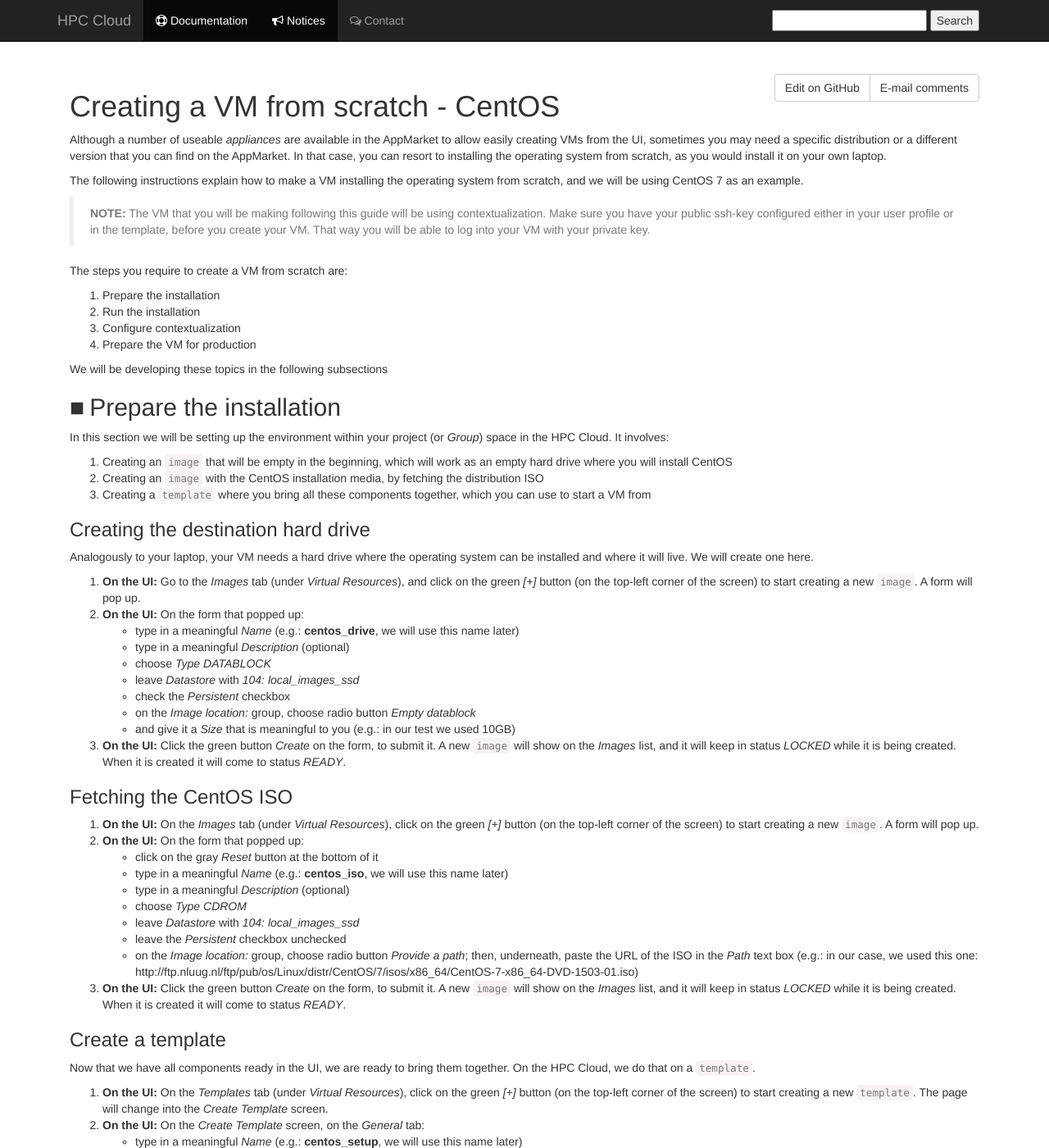
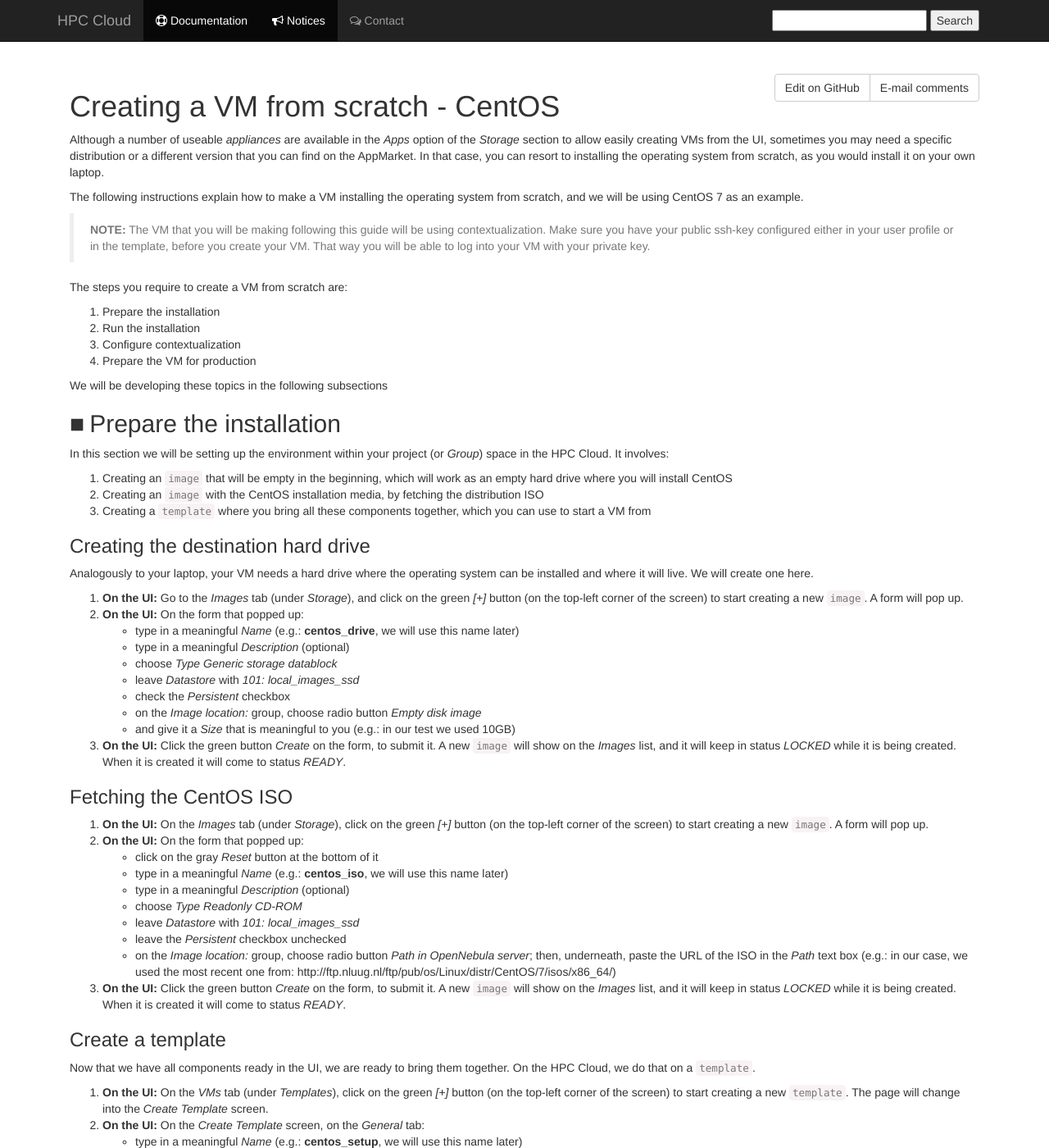
Before and after one commit to sara-nl/clouddocs, a Jekyll site: the page built from vm-scratch-centos.markdown, in a window 1280 px wide and 1400 px high. Shown: the whole window at 82% size. Built offline with Jekyll 4.4.1, drawn with Linux system fonts in a browser that asks for light colours; nearby versions of some CDN libraries; our own code applies the rules of GitHub Pages for plain Markdown files; some of the changed text lies outside the part shown.

Commit message:
Update vm-scratch-centos.markdown

```diff
--- a/vm-scratch-centos.markdown
+++ b/vm-scratch-centos.markdown
@@ -3,7 +3,7 @@ layout: default
 ---
 # Creating a VM from scratch - CentOS
 
-Although a number of useable _appliances_ are available in the AppMarket to allow easily creating VMs from the UI, sometimes you may need a specific distribution or a different version that you can find on the AppMarket. In that case, you can resort to installing the operating system from scratch, as you would install it on your own laptop.
+Although a number of useable _appliances_ are available in the _Apps_ option of the _Storage_ section to allow easily creating VMs from the UI, sometimes you may need a specific distribution or a different version that you can find on the AppMarket. In that case, you can resort to installing the operating system from scratch, as you would install it on your own laptop.
 
 The following instructions explain how to make a VM installing the operating system from scratch, and we will be using CentOS 7 as an example.
 
@@ -31,54 +31,54 @@ In this section we will be setting up the environment within your project (or _G
 
 Analogously to your laptop, your VM needs a hard drive where the operating system can be installed and where it will live. We will create one here.
 
-1. **On the UI:** Go to the _Images_ tab (under _Virtual Resources_), and click on the green _[+]_ button (on the top-left corner of the screen) to start creating a new `image`. A form will pop up.
+1. **On the UI:** Go to the _Images_ tab (under _Storage_), and click on the green _[+]_ button (on the top-left corner of the screen) to start creating a new `image`. A form will pop up.
 2. **On the UI:** On the form that popped up:
   * type in a meaningful _Name_ (e.g.: **centos_drive**, we will use this name later)
   * type in a meaningful _Description_ (optional)
-  * choose _Type_ _DATABLOCK_
-  * leave _Datastore_ with _104: local_images_ssd_
+  * choose _Type_ _Generic storage datablock_
+  * leave _Datastore_ with _101: local_images_ssd_
   * check the _Persistent_ checkbox
-  * on the _Image location:_ group, choose radio button _Empty datablock_
+  * on the _Image location:_ group, choose radio button _Empty disk image_
   * and give it a _Size_ that is meaningful to you (e.g.: in our test we used 10GB)
 3. **On the UI:** Click the green button _Create_ on the form, to submit it. A new `image` will show on the _Images_ list, and it will keep in status _LOCKED_ while it is being created. When it is created it will come to status _READY_.
 
 ### Fetching the CentOS ISO
 
-1. **On the UI:** On the _Images_ tab (under _Virtual Resources_), click on the green _[+]_ button (on the top-left corner of the screen) to start creating a new `image`. A form will pop up.
+1. **On the UI:** On the _Images_ tab (under _Storage_), click on the green _[+]_ button (on the top-left corner of the screen) to start creating a new `image`. A form will pop up.
 2. **On the UI:** On the form that popped up:
   * click on the gray _Reset_ button at the bottom of it
   * type in a meaningful _Name_ (e.g.: **centos_iso**, we will use this name later)
   * type in a meaningful _Description_ (optional)
-  * choose _Type_ _CDROM_
-  * leave _Datastore_ with _104: local_images_ssd_
+  * choose _Type_ _Readonly CD-ROM_
+  * leave _Datastore_ with _101: local_images_ssd_
   * leave the _Persistent_ checkbox unchecked
-  * on the _Image location:_ group, choose radio button _Provide a path_; then, underneath, paste the URL of the ISO in the _Path_ text box (e.g.: in our case, we used this one: http://ftp.nluug.nl/ftp/pub/os/Linux/distr/CentOS/7/isos/x86_64/CentOS-7-x86_64-DVD-1503-01.iso)
+  * on the _Image location:_ group, choose radio button _Path in OpenNebula server_; then, underneath, paste the URL of the ISO in the _Path_ text box (e.g.: in our case, we used the most recent one from: http://ftp.nluug.nl/ftp/pub/os/Linux/distr/CentOS/7/isos/x86_64/)
 3. **On the UI:** Click the green button _Create_ on the form, to submit it. A new `image` will show on the _Images_ list, and it will keep in status _LOCKED_ while it is being created. When it is created it will come to status _READY_.
 
 ### Create a template
 
 Now that we have all components ready in the UI, we are ready to bring them together. On the HPC Cloud, we do that on a `template`.
 
-1. **On the UI:** On the _Templates_ tab (under _Virtual Resources_), click on the green _[+]_ button (on the top-left corner of the screen) to start creating a new `template`. The page will change into the _Create Template_ screen.
+1. **On the UI:** On the _VMs_ tab (under _Templates_), click on the green _[+]_ button (on the top-left corner of the screen) to start creating a new `template`. The page will change into the _Create Template_ screen.
 2. **On the UI:** On the _Create Template_ screen, on the _General_ tab:
   * type in a meaningful _Name_ (e.g.: **centos_setup**, we will use this name later)
   * type in a meaningful _Description_ (optional)
   * choose a _Logo_ that you like
-  * type in (or drag the slider) 8GB of _Memory_
-  * type in (or drag the slider) 1 CPU
-3. **On the UI:** On the same _Create Template_ screen, on the _Storage_ tab:
+  * type in (or use the arrow buttons) 8GB of _Memory_
+  * type in (or use the arrow buttons) 1 CPU
+3. **On the UI:** On the same _Create VM Template_ screen, on the _Storage_ tab:
   * for the _Disk 0_ (on the left column of the screen), choose the **centos_drive** `image` (from the table on the right of the screen) that you created as the first `image` of this guide
-  * click on the _+ Add another disk_ button (that will make a new _Disk 1_), and then choose the **centos_iso** `image` you created as a second `image` of this guide
-4. **On the UI:** On the same _Create Template_ screen, on the _Network_ tab:
+  * click on the _+_ button (that will make a new _Disk 1_), and then choose the **centos_iso** `image` you created as a second `image` of this guide
+4. **On the UI:** On the same _Create VM Template_ screen, on the _Network_ tab:
   * for the _Interface 0_ (on the left column of the screen), choose the **internet** `network` (from the table on the right of the screen)
-  * click on the _+ Add another nic_ button (that will make a new _Interface 1_), and then choose your internal `network` (it will be the only other `network ` that you can see on the right that is not called **internet**)
-5.  **On the UI:** On the same _Create Template_ screen, on the _OS Booting_ tab (note! use the following boot order, otherwise, changes are not saved due to a bug in opennebula):
+  * click on the _+_ button (that will make a new _Interface 1_), and then choose your internal `network` (it will be the only other `network ` that you can see on the right that is not called **internet**)
+5.  **On the UI:** On the same _Create VM Template_ screen, on the _OS Booting_ tab (note! use the following boot order, otherwise, changes are not saved due to a bug in opennebula):
   * for the _1st Boot_ field, **choose _HD_**
   * for the _2nd Boot_ field, **choose _CDROM_**
-6.  **On the UI:** On the same _Create Template_ screen, on the _Input/Output_ tab:
+6.  **On the UI:** On the same _Create VM Template_ screen, on the _Input/Output_ tab:
   * click on the _VNC_ radio button
   * on the _Inputs group_, choose _Tablet_ on the first dropdown menu, then _USB_ on the second dropdown menu and finally click on the _Add_ button. A new entry will appear below those dropdowns with what you just selected.
-7.  **On the UI:** On the same _Create Template_ screen, on the _Context_ tab:
+7.  **On the UI:** On the same _Create VM Template_ screen, on the _Context_ tab:
   * click on _Files_ on the left column of the screen
   * make sure you check the check box for the `file` **one-context_4.14.1.rpm**
 8. **On the UI:** We are ready defining the `template`, so click on the green _Create_ button at the top of the screen. A new `template` will show on the _Templates_ list.
@@ -87,7 +87,7 @@ Now that we have all components ready in the UI, we are ready to bring them toge
 
 We will now create a VM and run the CentOS installation on it.
 
-1. **On the UI:** Go to the _Virtual Machines_ tab (under _Virtual Resources_). Click on the green _[+]_ button (on the top-left corner of the screen) to start creating a new VM. A form will pop up.
+1. **On the UI:** Go to the _VMs_ tab (under _Instances_). Click on the green _[+]_ button (on the top-left corner of the screen) to start creating a new VM. A form will pop up.
 2. **On the UI:** On the form that popped up:
   * type in a meaningful _Name_ (e.g.: **centos_first**)
   * choose the template you defined before (i.e.: centos_setup)
```
Also changed, not shown: other parts of vm-scratch-centos.markdown (+5 -5 lines).
